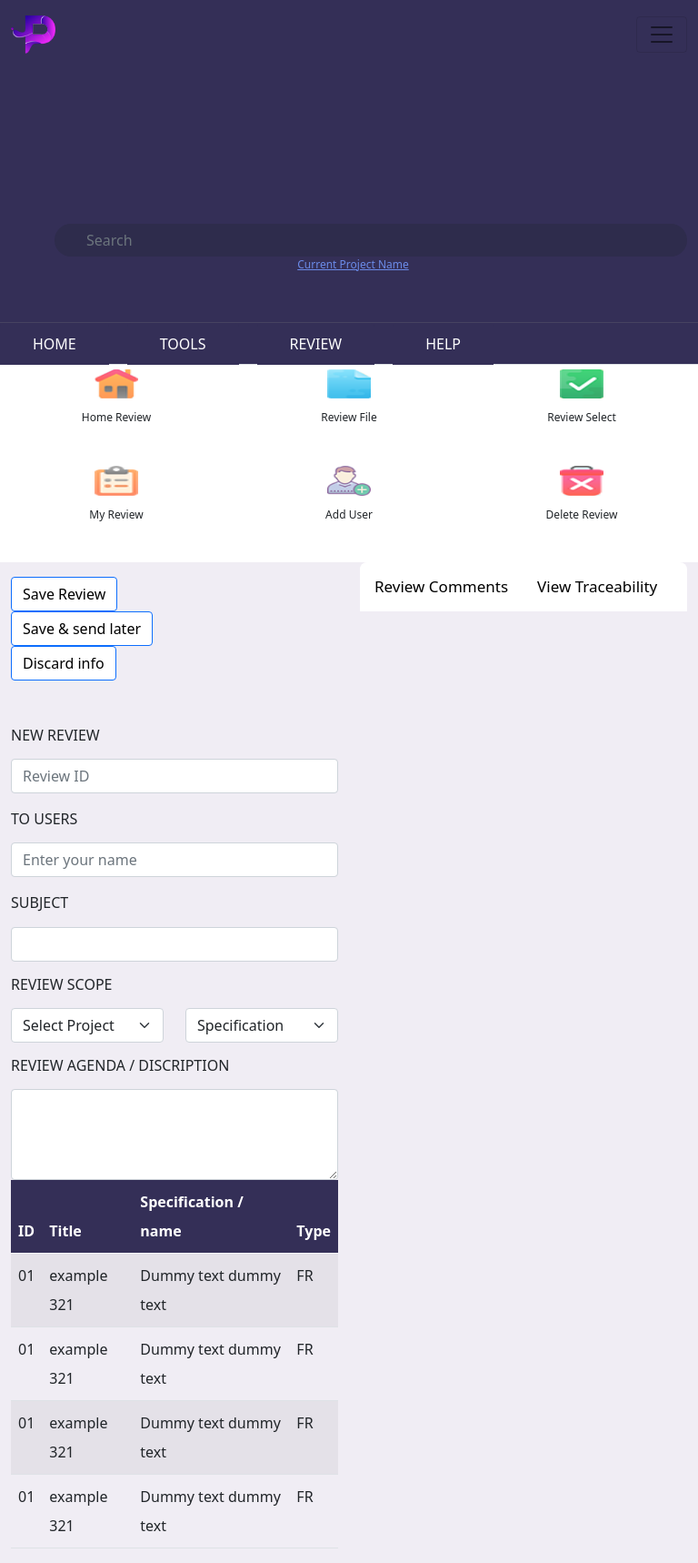
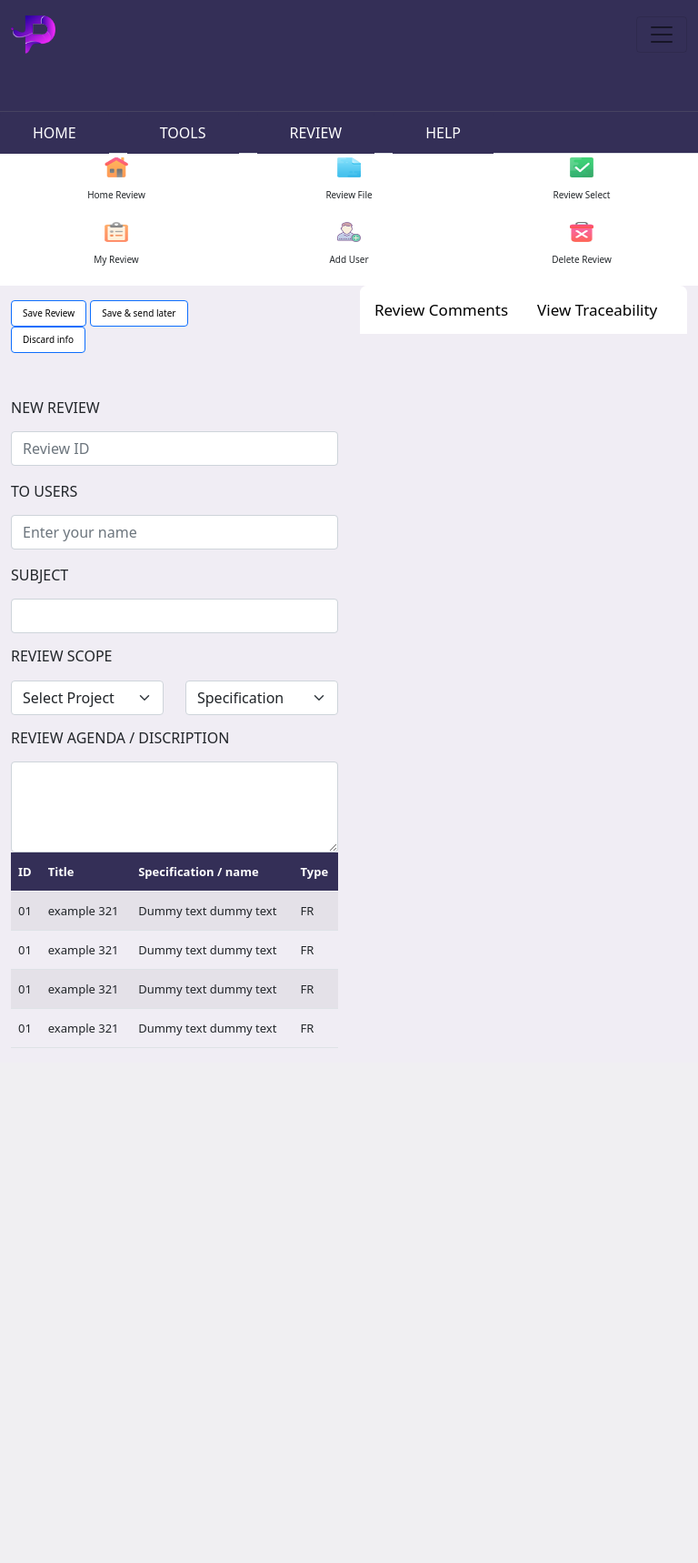
Before and after one commit to shehmirkz/current-project, a PHP site: page / in a window 768 px wide, after a click that opens the changed part. Shown: the whole page at 91% size. After the commit the page ends 1152 px from the top, so only its background shows below. Run offline with PHP 8.4, Linux system fonts and the light colour scheme; some libraries are stand-ins or nearby versions.

Commit message:
final commit after test run

```diff
--- a/style.css
+++ b/style.css
@@ -404,20 +404,11 @@ li {
     }
 
     .right-search {
-        position: absolute;
-        color: gray;
-        bottom: 0;
-        top: 28px;
-        left: 565px;
-        right: 0;
+       display: none;
     }
+
     .left-search {
-        position: absolute;
-        color: #6b8be8;
-        top: 18px;
-        bottom: 0;
-        left: 744px;
-        right: 0;
+        display: none;
     }
 
     .search-bar {
@@ -458,6 +449,54 @@ li {
         display: none !important;
     }
 
+    .tab-button {
+        margin-right: 7px;
+        color: #fff !important;
+    }
+
+    .navbar-nav .nav-icon {
+        font-size: 20px;
+        color: rgba(255, 255, 255, 0.397);
+        cursor: pointer;
+        margin-right: 10px;
+    }
+
+    .navbar-nav {
+        display: flex;
+        flex-direction: row !important;
+        list-style: none;
+        justify-content: center;
+        align-items: center;
+    }
+
+    .form-bar .search-bar {
+        display: none !important;
+    }
+
+    .left-search {
+        display: none;
+    }
+
+    .search-bar {
+        display: none;
+    }
+
+    .link-text {
+        display: none;
+    }
+
+    .border-left {
+        display: none !important;
+    }
+
+
+    .left-nav-icon {
+        margin-left: 0px;
+    }
+
+    .border-right {
+        margin-left: 4px;
+    }
 
 
 }
@@ -465,7 +504,73 @@ li {
 /* Landscape phones and portrait tablets */
 @media (min-width: 480px) and (max-width: 768px) {
 
+    .table {
+        font-size: 13px;
+    }
 
+    .menu-text {
+        font-size: 10px;
+    }
+
+
+    .bg-white {
+        background-color: #fff!important;
+        font-size: 10px !important;
+    }
+
+
+    .menu-image {
+        width: 10%;
+        height: 30% !important;
+        margin-top: 3px;
+    }
+
+    .navbar-nav {
+        display: flex;
+        flex-direction: row !important;
+        list-style: none;
+    }
+
+    .form-bar .search-bar {
+        display: none !important;
+    }
+
+    .left-search {
+        display: none;
+    }
+
+    .search-bar {
+        display: none;
+    }
+
+    .link-text {
+        display: none;
+    }
+
+    .border-left {
+        display: none !important;
+    }
+
+
+    .left-nav-icon {
+        margin-left: 0px;
+    }
+
+    .border-right {
+        margin-left: 4px;
+    }
+
+    .tab-button {
+        margin-right: 7px;
+        color: #fff !important;
+    }
+
+    .navbar-nav .nav-icon {
+        font-size: 20px;
+        color: rgba(255, 255, 255, 0.397);
+        cursor: pointer;
+        margin-right: 10px;
+    }
 
 
 }
```
